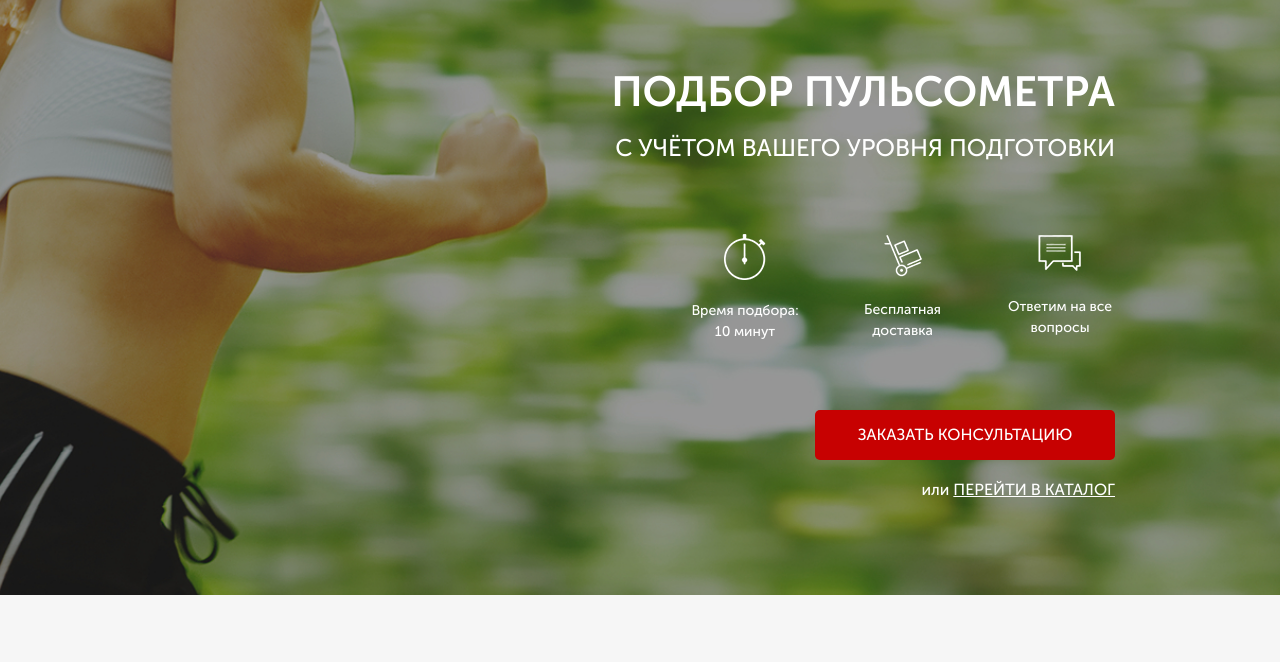
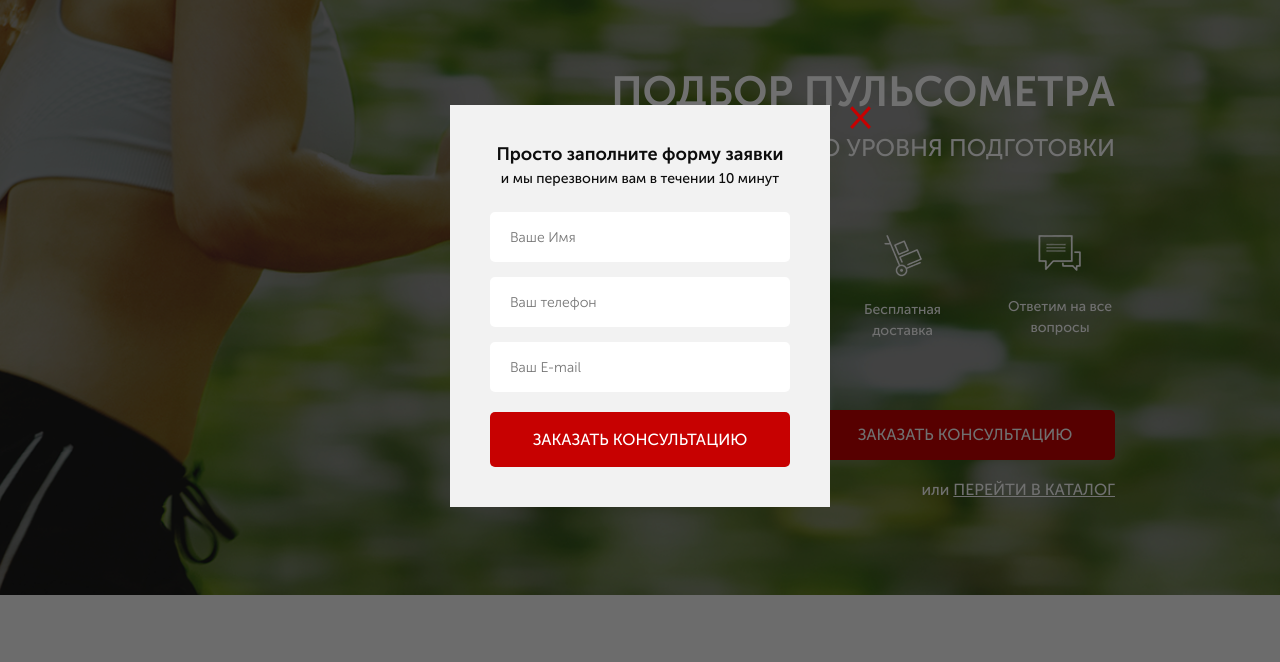
Before and after one commit to Vlad777-bit/Project-BeOnMax, a website: page project RunSmart/src/index.html in a window 1280 px wide. Both pictures are taken after a click on the button "ЗАКАЗАТЬ ЗВОНОК". Shown: the part 94-756 px from the top of the page. Drawn offline with nearby package versions, Linux system fonts and the light colour scheme.

Commit message:
added modals windows

```diff
--- a/project RunSmart/src/index.html
+++ b/project RunSmart/src/index.html
@@ -28,7 +28,7 @@
 
                 <div class="header__contacts">
                     <a href="tel:+74999228974" class="header__phone">+7 (499) 922-89-74</a>
-                    <button class="button">заказать звонок</button>
+                    <button data-modal="consultation" class="button">заказать звонок</button>
                 </div>
             </header>
 
@@ -57,7 +57,7 @@
                     </div>
                 </div>
 
-                <button class="button button_main">заказать КОНСУЛЬТАЦИЮ</button>
+                <button data-modal="consultation" class="button button_main">заказать КОНСУЛЬТАЦИЮ</button>
                 <div class="promo__link">
                     или
                     <a href="#">ПЕРЕЙТИ В КАТАЛОГ</a>
@@ -598,6 +598,42 @@
         </div>
     </footer>
 
+    <div class="overlay">
+        <div class="modal" id="consultation">
+            <div class="modal__close">&times;</div>
+            <div class="modal__subtitle">Просто заполните форму заявки</div>
+            <div class="modal__descr">и мы перезвоним вам в течении 10 минут</div>
+
+            <form action="#" class="feed-form feed-form_mt25">
+                <input name="name" required placeholder="Ваше Имя" type="text">
+                <input name="phone" required placeholder="Ваш телефон" type="number">
+                <input name="email" required placeholder="Ваш E-mail" type="email">
+
+                <button class="button button_submit">заказать КОНСУЛЬТАЦИЮ</button>
+            </form>
+        </div>
+
+        <div class="modal" id="order">
+            <div class="modal__close">&times;</div>
+            <div class="modal__subtitle">Ваш заказ:</div>
+            <div class="modal__descr">Пульсометр Polar FT1</div>
+
+            <form action="#" class="feed-form feed-form_mt25">
+                <input name="name" required placeholder="Ваше Имя" type="text">
+                <input name="phone" required placeholder="Ваш телефон" type="number">
+                <input name="email" required placeholder="Ваш E-mail" type="email">
+
+                <button class="button button_submit">Купить</button>
+            </form>
+        </div>
+
+        <div class="modal modal_mini" id="thanks">
+            <div class="modal__close">&times;</div>
+            <div class="modal__subtitle">Спасибо за вашу заявку!</div>
+            <div class="modal__descr">Наш менеджер свяжется с вами в ближайшее время!</div>
+        </div>
+    </div>
+
     <script type="text/javascript" src="https://code.jquery.com/jquery-1.11.0.min.js"></script>
     <script type="text/javascript" src="https://code.jquery.com/jquery-migrate-1.2.1.min.js"></script>
     <script src="js/slick.min.js"></script>
--- a/project RunSmart/src/js/script.js
+++ b/project RunSmart/src/js/script.js
@@ -33,7 +33,23 @@ $(document).ready(function() {
 
     toggleSlide('.catalog-item__link');
     toggleSlide('.catalog-item__back');
-  });
+
+    // Modal
+
+    $('[data-modal=consultation]').on('click', function() {
+        $('.overlay, #consultation').fadeIn('slow');
+    });
+    $('.modal__close').on('click', function() {
+        $('.overlay, #consultation, #order, #thanks').fadeOut('slow');
+    });
+
+    $('.button_mini').each(function(i) {
+        $(this).on('click', function() {
+            $('#order .modal__descr').text($('.catalog-item__subtitle').eq(i).text());
+            $('.overlay, #order').fadeIn('slow');
+        });
+    });
+});
 
 // const slider = tns({
 //     container: '.carousel__inner',
--- a/project RunSmart/src/sass/blocks/_forms.scss
+++ b/project RunSmart/src/sass/blocks/_forms.scss
@@ -3,6 +3,10 @@
     width: 300px;
     display: flex;
     flex-direction: column;
+
+    &_mt25 {
+        margin-top: 25px;
+    }
 
     input {
         min-height: 50px;
--- /dev/null
+++ b/project RunSmart/src/sass/blocks/_modal.scss
@@ -0,0 +1,56 @@
+.overlay {
+    display: none;
+    position: fixed;
+    top: 0;
+    width: 100vw;
+    height: 100vh;
+    background-color: rgba(0, 0, 0, .56);
+}
+
+.modal {
+    width: 380px;
+    min-height: 400px;
+    background-color: #f2f2f2;
+    padding: 38px 40px 40px 40px;
+    position: absolute;
+    top: 50%;
+    left: 50%;
+    transform: translate(-50%, -50%);
+
+    &__close {
+        position: absolute;
+        top: 0;
+        right: -42px;
+        font-size: 40px;
+        line-height: 20px;
+        color: $main_color;
+        cursor: pointer;
+    }
+
+    &__subtitle {
+        color: #0d0d0d;
+        font-size: 18px;
+        font-weight: 700;
+        line-height: normal;
+        text-align: center;
+    }
+
+    &__descr {
+        margin-top: 5px;
+        color: #0d0d0d;
+        font-size: 14px;
+        font-weight: 500;
+        line-height: normal;
+        text-align: center;
+    }
+
+    &_mini {
+        min-height: 140px;
+    }
+}
+
+#consultation,
+#order,
+#thanks {
+    display: none;
+}
--- a/project RunSmart/src/sass/style.scss
+++ b/project RunSmart/src/sass/style.scss
@@ -13,6 +13,7 @@
 @import 'blocks/catalog';
 @import 'blocks/reviews';
 @import 'blocks/footer';
+@import 'blocks/modal';
 
 * {
     font-family: 'Museo Sans Cyrl', sans-serif !important;
```
Also changed, not shown: project RunSmart/src/css/style.min.css.
